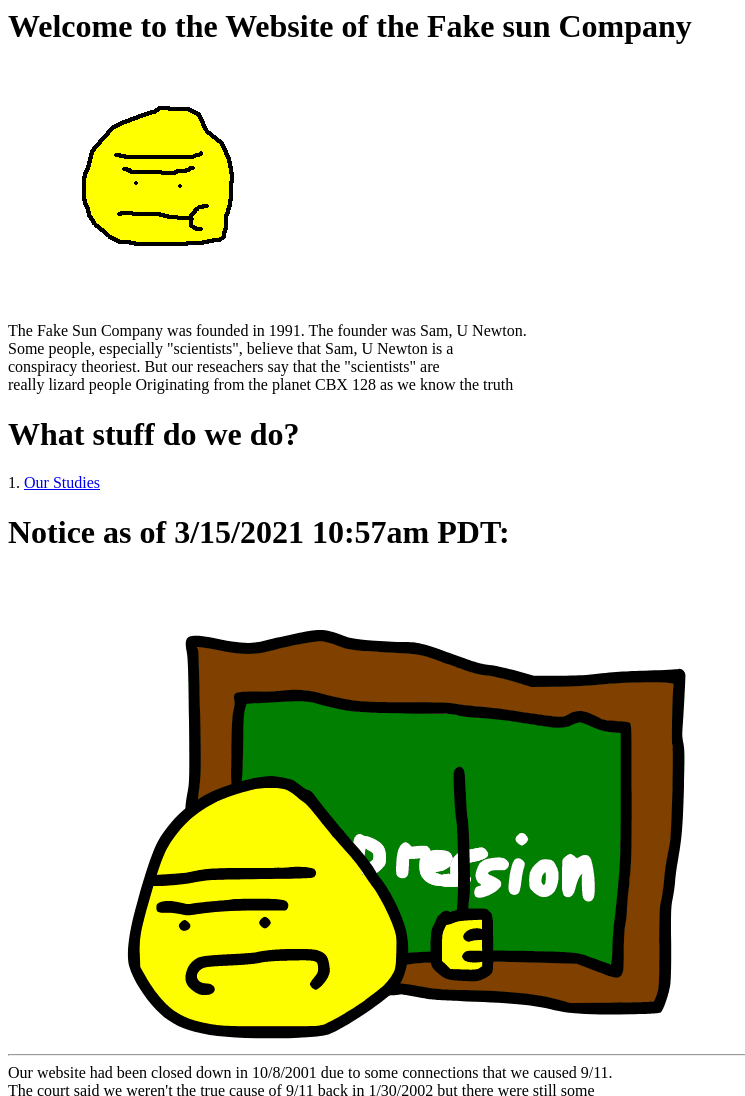
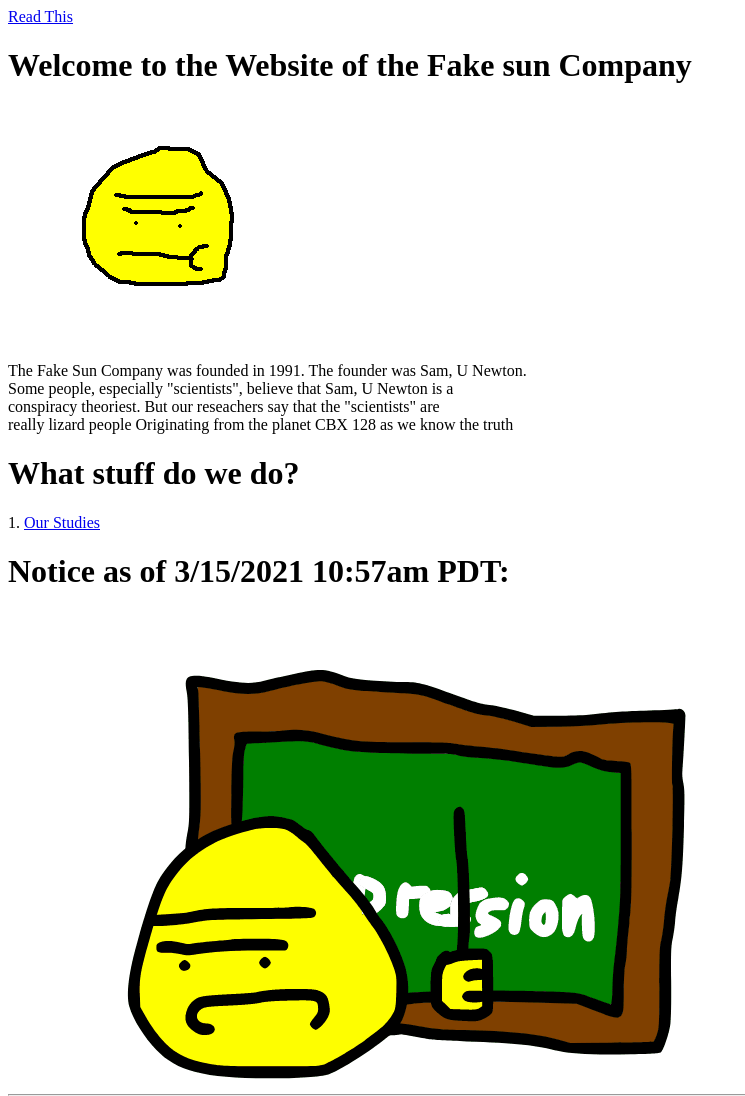
Before and after one commit to RetroDude128/FakeSunCompany-Website, a plain HTML site: page index.html in a window 1280 px wide. Shown: the top 1096 px of the page, without its empty margins (0-745 px from the left). Drawn offline with Linux system fonts and the light colour scheme.

Commit message:
Update index.html

```diff
--- a/index.html
+++ b/index.html
@@ -4,6 +4,8 @@
 <title>Fake Sun Company</title>
 </head>
 <body>
+
+<p><a href="https://retrodude128.github.io/FakeSunCompany-Website/Truth.html">Read This</a></p>
 
 <h1> Welcome to the Website of the Fake sun Company </h1>
 <img src="images\Fake Sun.gif">
```
